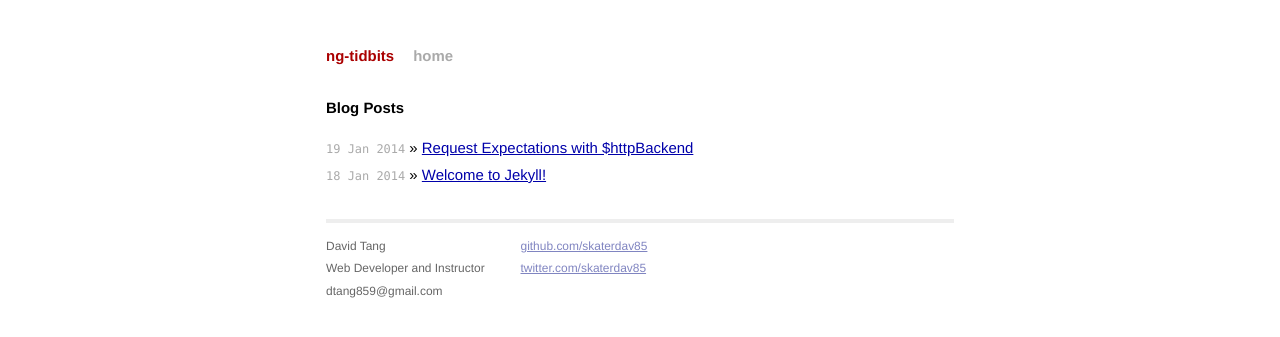
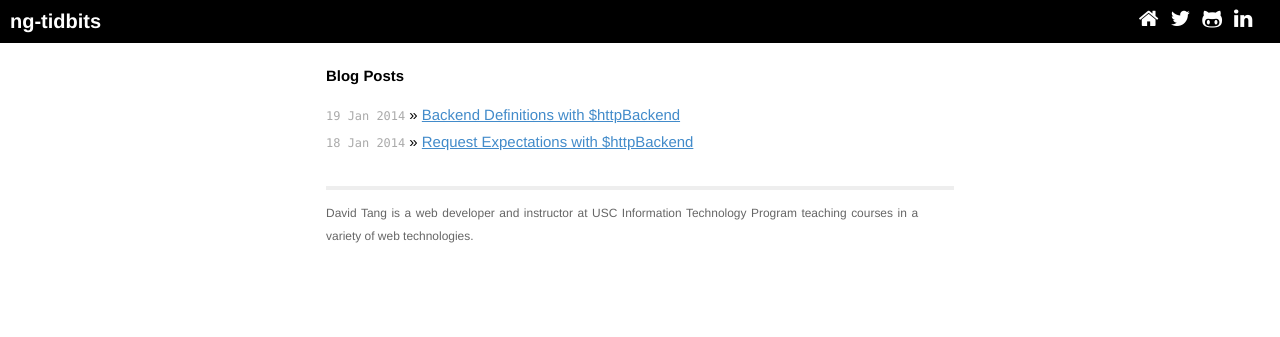
Before and after one commit to iamdtang/skaterdav85.github.io, a Jekyll site: the page built from index.html, in a window 1280 px wide and 900 px high. Shown: the top 337 px of the window. Built offline with Jekyll 4.4.1, drawn with Linux system fonts in a browser that asks for light colours; nearby versions of some CDN libraries; Markdown is read by kramdown in place of the engine named in the settings.

Commit message:
styling updates

```diff
--- a/_layouts/default.html
+++ b/_layouts/default.html
@@ -5,36 +5,52 @@
     <meta http-equiv="X-UA-Compatible" content="IE=edge,chrome=1">
     <title>{{ page.title }}</title>
     <meta name="viewport" content="width=device-width">
+    <link href="//netdna.bootstrapcdn.com/font-awesome/4.0.3/css/font-awesome.css" rel="stylesheet">
 
     <!-- syntax highlighting CSS -->
     <link rel="stylesheet" href="/css/syntax.css">
 
     <!-- Custom CSS -->
     <link rel="stylesheet" href="/css/main.css">
-
 </head>
 <body>
+    <header class="fixed-header">
+      <h1 class="title">
+        <a href="/">{{ site.name }}</a>
+      </h1>
+      <nav>
+        <ul>
+          <li>
+            <a href="/">
+              <i class="fa fa-home fa-lg"></i>
+            </a>
+          </li>
+          <li>
+            <a href="https://twitter.com/skaterdav85" target="_blank">
+              <i class="fa fa-twitter fa-lg"></i>
+            </a>
+          </li>
+          <li>
+            <a href="https://github.com/skaterdav85" target="_blank">
+              <i class="fa fa-github-alt fa-lg"></i>
+            </a>
+          </li>
+          <li>
+            <a href="https://www.linkedin.com/in/dtang85/" target="_blank">
+              <i class="fa fa-linkedin fa-lg"></i>
+            </a>
+          </li>
+        </ul>
+      </nav>
+    </header>
 
     <div class="site">
-          <div class="header">
-            <h1 class="title"><a href="/">{{ site.name }}</a></h1>
-            <a class="extra" href="/">home</a>
-          </div>
-
       {{ content }}
 
       <div class="footer">
         <div class="contact">
           <p>
-                David Tang<br />
-                Web Developer and Instructor<br />
-                dtang859@gmail.com
-              </p>
-            </div>
-            <div class="contact">
-              <p>
-                <a href="https://github.com/skaterdav85">github.com/skaterdav85</a><br />
-                <a href="https://twitter.com/skaterdav85">twitter.com/skaterdav85</a><br />
+            David Tang is a web developer and instructor at USC Information Technology Program teaching courses in a variety of web technologies.
           </p>
         </div>
       </div>
--- a/_posts/2014-01-19-request-expectations-with-$httpBackend.markdown
+++ b/_posts/2014-01-18-request-expectations-with-httpBackend.markdown
@@ -1,7 +1,7 @@
 ---
 layout: post
 title:  "Request Expectations with $httpBackend"
-date:   2014-01-19 14:23:33
+date:   2014-01-18 14:23:33
 categories: Angular.js
 ---
 
--- a/css/main.css
+++ b/css/main.css
@@ -16,7 +16,7 @@ body {
   background-color: #FFF;
   font: 13.34px Helvetica, Arial, sans-serif;
   font-size: small;
-  text-align: center;
+  padding-top: 20px;
 }
 
 h1, h2, h3, h4, h5, h6 {
@@ -25,9 +25,9 @@ h1, h2, h3, h4, h5, h6 {
 h1 { margin-bottom: 1em; }
 p { margin: 1em 0; }
 
-a         { color: #00a; }
-a:hover   { color: #000; }
-a:visited { color: #a0a; }
+a         { color: #428bca; }
+a:hover   { color: #2a6496; text-decoration: underline; }
+a:visited { color: #2a6496; }
 
 /*****************************************************************************/
 /*
@@ -61,33 +61,6 @@ a:visited { color: #a0a; }
   width: 42em;
   margin: 3em auto 2em;
   line-height: 1.5em;
-}
-
-.header a {
-  font-weight: bold;
-  text-decoration: none;
-}
-
-.title {
-  display: inline-block;
-  margin-bottom: 2em;
-}
-
-.title a {
-  color: #a00;
-}
-
-.title a:hover {
-  color: #000;
-}
-
-.header a.extra {
-  color: #aaa;
-  margin-left: 1em;
-}
-
-.header a.extra:hover {
-  color: #000;
 }
 
 .meta {
@@ -158,3 +131,49 @@ a:visited { color: #a0a; }
 .post pre.terminal code {
   background-color: #333;
 }
+
+.fixed-header {
+  position: fixed;
+  top: 0;
+  left: 0;
+  background-color: black;
+  width: 100%;
+  padding: 10px;
+}
+
+.fixed-header .title {
+  float: left;
+  width: 30%;
+  margin-bottom: 0;
+}
+
+.fixed-header nav {
+  float: left;
+  width: 68%;
+  text-align: right;
+}
+
+.fixed-header nav ul {
+  display: inline-block;
+}
+
+.fixed-header nav li {
+  float: left;
+  margin-right: 12px;
+  list-style-type: none;
+}
+
+
+.fixed-header a {
+  font-size: 20px;
+  text-decoration: none;
+  color: white;
+}
+
+.fixed-header nav a {
+  font-size: 16px;
+}
+
+.fa {
+  color: white;
+}
```
Also changed, not shown: _posts/2014-01-19-backend-definitions-with-httpBackend.markdown (added, +70 -0 lines), _posts/__2014-01-18-welcome-to-jekyll.markdown (renamed from _posts/2014-01-18-welcome-to-jekyll.markdown). Lines whose indentation alone changed are shown as unchanged.
